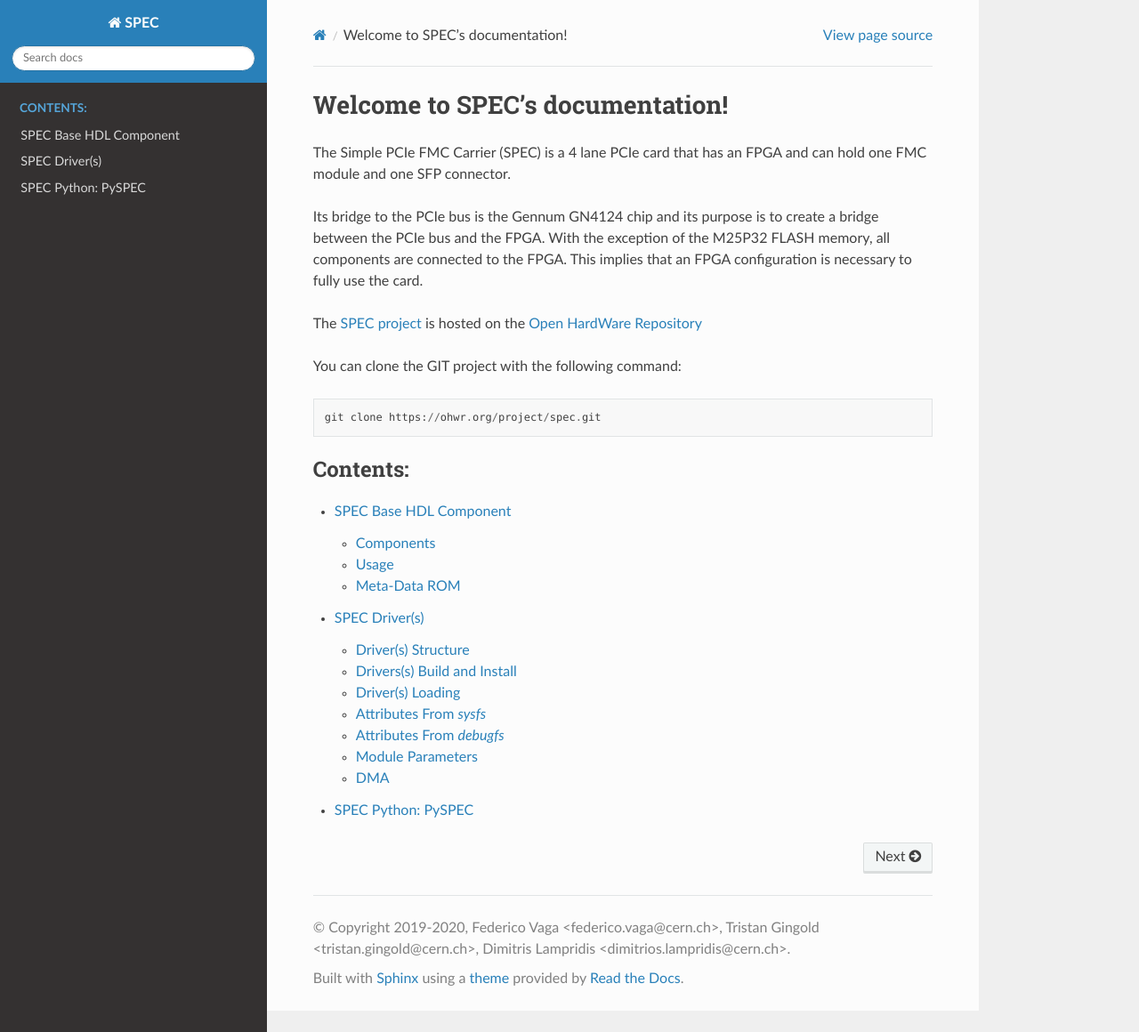
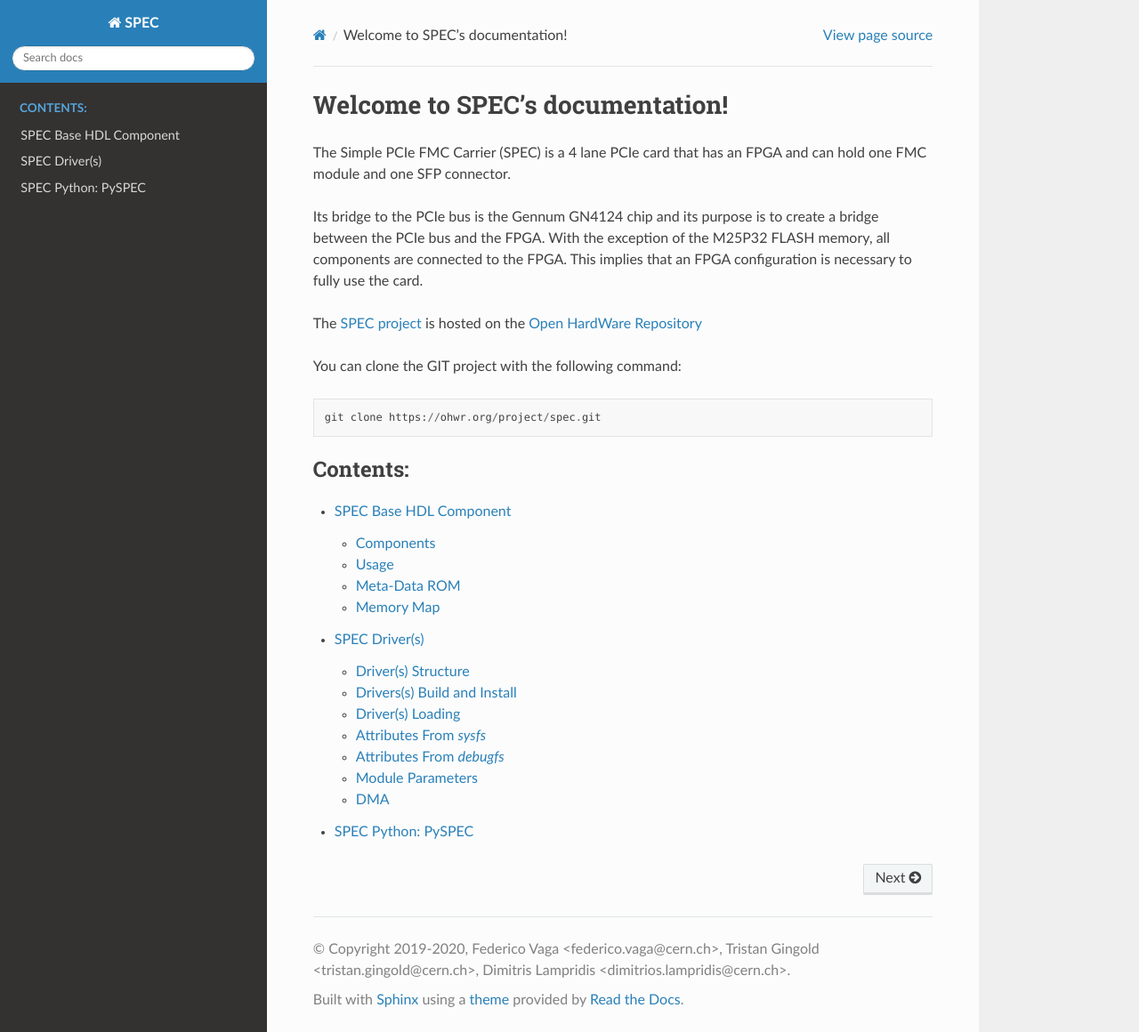
Before and after one commit to vascoguita/spec, a Sphinx documentation site: the page built from doc/index.rst, in a window 1280 px wide and 1160 px high. Shown: the whole window at 89% size. Built offline with Sphinx 7.4.7 and the Read the Docs theme 2.0.0, drawn with Linux system fonts in a browser that asks for light colours.

Commit message:
doc: add spec-base memory map to documentation
Signed-off-by: Federico Vaga <federico.vaga@cern.ch>

```diff
--- a/doc/hdl-spec-base.rst
+++ b/doc/hdl-spec-base.rst
@@ -112,6 +112,11 @@ These are the fixed fields in the current (|version|) release.
   0x00000030  128         Vendor UUID         0x00000000
   ==========  ==========  ==================  ============
 
+Memory Map
+----------
+
+.. include:: spec_base_regs.rst
+
 .. _`SPEC project`: https://ohwr.org/project/spec
 .. _`FPGA device identification`: https://www.ohwr.org/project/fpga-dev-id/
 .. _`general cores`: https://www.ohwr.org/projects/general-cores
```
Also changed, not shown: 2 other files.
